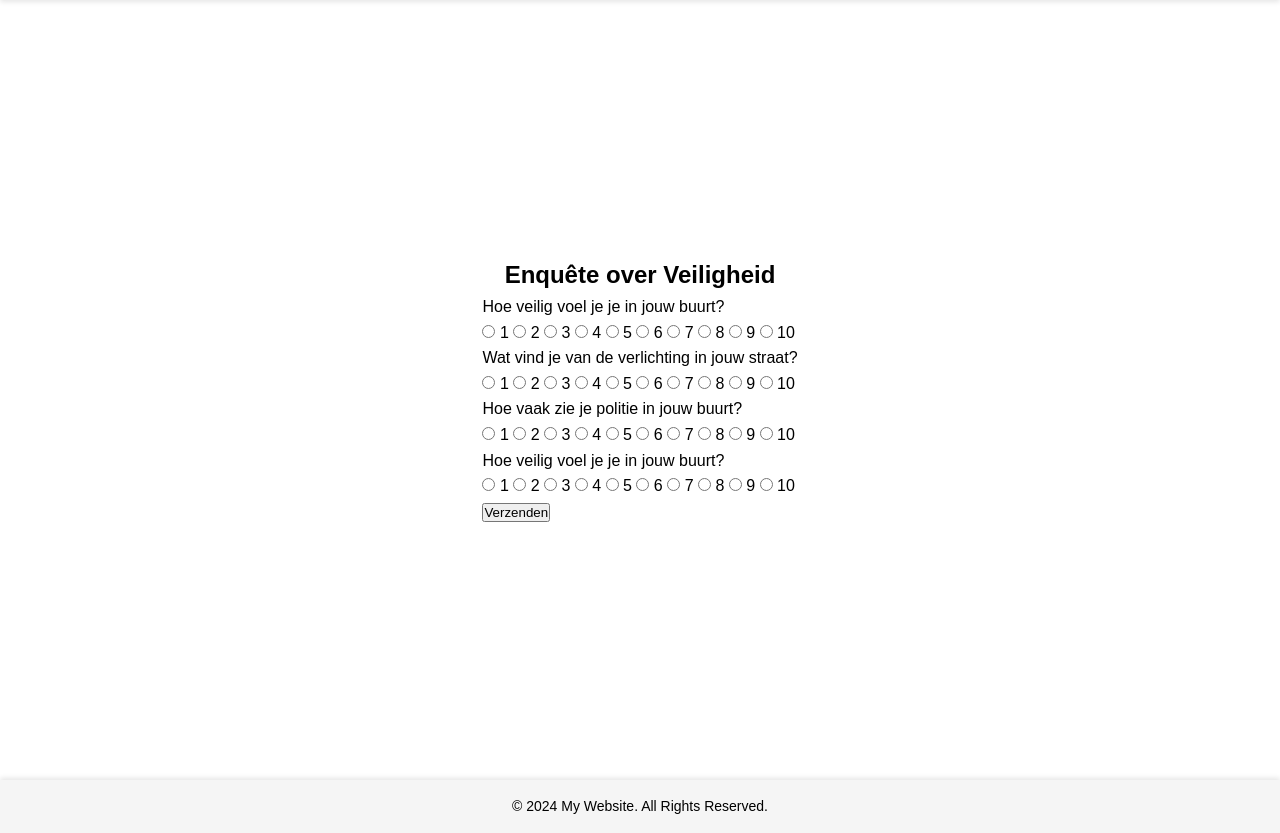
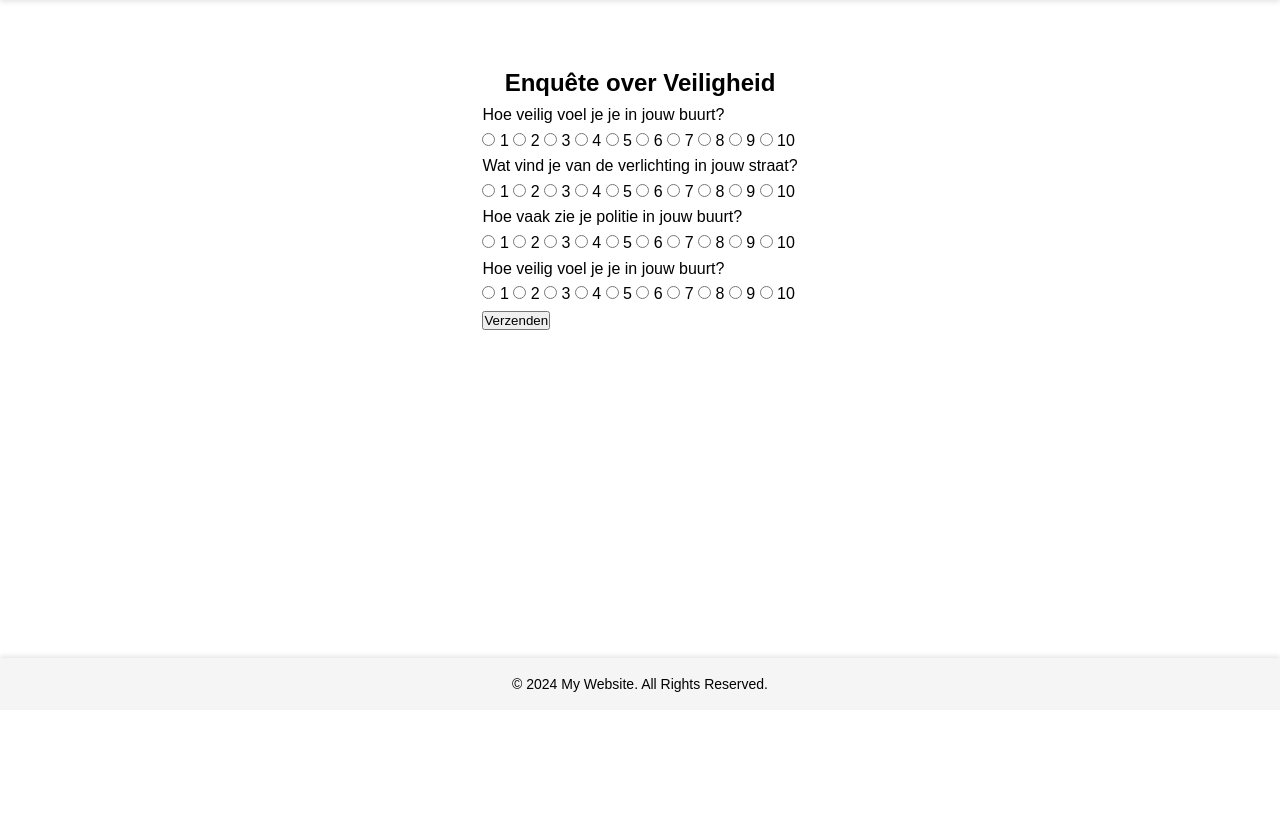
Before and after one commit to ala-lms-veilig/lo2e-swd4-4groep1, a PHP site: the page made by enquêtes.php in a window 1280 px wide. Shown: the part 90-923 px from the top of the page. After the commit the page ends 782 px from the top, so only its background shows below. Run offline with PHP 8.4, Linux system fonts and the light colour scheme; style sheets or scripts are compiled from the project's sources.

Commit message:
Update style.scss

```diff
--- a/styles/style.scss
+++ b/styles/style.scss
@@ -252,7 +252,7 @@ main {
 
 //enquêtes
 #enquêtes_main {
-  padding: 20% 0%;
+  padding: 5% 0%;
   display: flex;
   flex-direction: column;
   justify-content: center;
```
